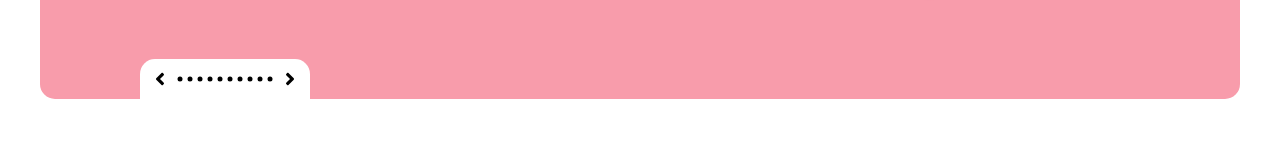
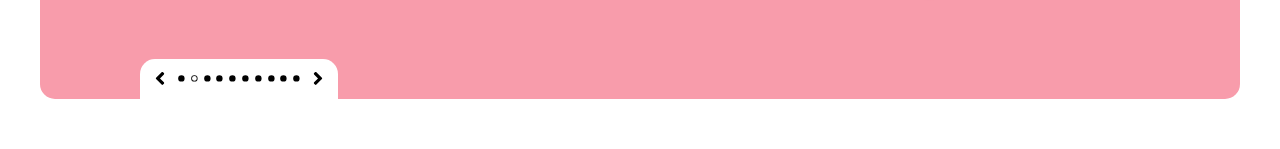
Before and after one commit to marabtw/eCommerse, a React (Create React App) app: page / in a window 1280 px wide. Shown: the part 778-927 px from the top of the page. Built offline with nearby package versions, Linux system fonts and the light colour scheme.

Commit message:
Add slider functionality and style adjustments

```diff
--- a/src/components/slider/mainSlider/MainSlider.module.scss
+++ b/src/components/slider/mainSlider/MainSlider.module.scss
@@ -1,18 +1,29 @@
 @import "../../../assets/styles/variables";
 
 .slider {
-  width: 100%;
+  max-width: 100%;
   min-height: 95vh;
   border-bottom-left-radius: $appSliderBorderRadiusBottom;
   border-bottom-right-radius: $appSliderBorderRadiusBottom;
   overflow: hidden;
   margin-bottom: 100px;
+  position: relative;
+
+	.slider__content{
+		position: absolute;
+		top: 0;
+		left: 0;
+		width: 100%;
+    height: 100%;
+		overflow: hidden;
+	}
 
   .slider__container {
     width: 100%;
-    height: 95vh;
-    position: relative;
+    height: 100%;
     display: flex;
+		transition: translate .9s ease-in-out;
+  }
 
   .slider__controllTool {
     position: absolute;
@@ -22,28 +33,43 @@
     padding: 10px 10px;
     bottom: 0;
     left: 100px;
-			z-index: 1;
+    z-index: 10;
     display: flex;
     align-items: center;
     justify-content: center;
     border-top-right-radius: 15px;
     border-top-left-radius: 15px;
 
+		button{
+			background: none;
+			border: none;
+			display: flex;
+			justify-content: center;
+			align-items: center;
+			cursor: pointer;
+			outline: none;
+			transition: scale .1s ease-in;
+		}
+
     .slider__controllTool_left,
-			.slider__controllTool_rigth{
+    .slider__controllTool_rigth {
       width: 20px;
       height: 20px;
-				cursor: pointer;
+			font-size: 1.3rem;
+			&:focus{
+				scale: 1.4;
+			}
     }
 
-			.controllTool__items{
+    .controllTool__items {
       display: flex;
       align-items: center;
       justify-content: center;
       margin: 0 5px;
-				&>*{
-					width: 10px;
-					cursor: pointer;
+			button{
+				font-size: .8rem;
+				&:focus{
+					scale: 1.5;
 				}
 			}
     }
--- a/src/components/slider/mainSlider/mainSlider.jsx
+++ b/src/components/slider/mainSlider/mainSlider.jsx
@@ -1,33 +1,94 @@
-import React, { useState } from "react"
+import React, { useState, useEffect } from "react"
 import styles from "./MainSlider.module.scss"
-import Slide1 from "../slides/slide1/Slide"
-import { DotIcon } from "../../ui/icons/icons"
+import Slide from "../slides/slide1/Slide"
+import { DotIcon, SelectedDotIcon } from "../../ui/icons/icons"
 
 import { LeftDirectionIcon, RightDirectionIcon } from "../../ui/icons/icons"
 
 const MainSlider = () => {
   const [slideAmound, setSlideAmound] = useState(10)
+  const [currentSlideIndex, setCurrentSlideIndex] = useState(0)
+  const [autoPlay, setAutoPlay] = useState(true)
+
+  useEffect(() => {
+    let intervalId
+
+    const play = () => {
+      intervalId = setInterval(() => {
+        showNextSlide()
+      }, 4000)
+    }
+
+    const stop = () => {
+      clearInterval(intervalId)
+    }
+
+    if (autoPlay) {
+      play()
+    } else {
+      stop()
+    }
+
+    return () => {
+      stop()
+    }
+  }, [autoPlay,currentSlideIndex])
 
   const slideNumbers = Array.from(
     { length: slideAmound },
     (_, index) => index + 1
   )
 
+  const showNextSlide = () => {
+    if (currentSlideIndex === slideAmound - 1) return setCurrentSlideIndex(0)
+    setCurrentSlideIndex(currentSlideIndex + 1)
+  }
+  const showPrevSlide = () => {
+    if (currentSlideIndex === 0) return setCurrentSlideIndex(slideAmound - 1)
+    setCurrentSlideIndex(currentSlideIndex - 1)
+  }
+
   return (
     <div className={styles.slider}>
-      <div className={styles.slider__container}>
-        {slideNumbers.map((slideNumber) => (
-          <Slide1 key={slideNumber} />
-        ))}
-        <div className={styles.slider__controllTool}>
-          <LeftDirectionIcon className={styles.slider__controllTool_left}/>
-          <div className={styles.controllTool__items}>
-            {slideNumbers.map((slideNumber, index) => (
-              <DotIcon key={index} />
-            ))}
-          </div>
-          <RightDirectionIcon className={styles.slider__controllTool_rigth}/>
+      <div className={styles.slider__content}>
+        <div
+          className={styles.slider__container}
+          style={{ translate: `${-100 * currentSlideIndex}%` }}
+        >
+          {slideNumbers.map((slideNumber, index) => (
+            <Slide
+              key={slideNumber}
+              tabIndexStatus={currentSlideIndex !== index && -1}
+            />
+          ))}
         </div>
+      </div>
+      <div className={styles.slider__controllTool}>
+        <button
+          onClick={() => showPrevSlide()}
+          className={styles.slider__controllTool_left}
+        >
+          <LeftDirectionIcon />
+        </button>
+        <div className={styles.controllTool__items}>
+          {slideNumbers.map((slideNumber, index) =>
+            currentSlideIndex === index ? (
+              <button key={index} onClick={() => setCurrentSlideIndex(index)}>
+                <SelectedDotIcon />
+              </button>
+            ) : (
+              <button key={index} onClick={() => setCurrentSlideIndex(index)}>
+                <DotIcon />
+              </button>
+            )
+          )}
+        </div>
+        <button
+          onClick={() => showNextSlide()}
+          className={styles.slider__controllTool_rigth}
+        >
+          <RightDirectionIcon />
+        </button>
       </div>
     </div>
   )
--- a/src/components/slider/slides/slide1/Slide.jsx
+++ b/src/components/slider/slides/slide1/Slide.jsx
@@ -5,7 +5,7 @@ import Button from "../../../ui/button/Button"
 import Description from "../../../ui/heading/Description"
 import sliderImg from "../../../../assets/images/slider-img.png"
 
-const Slide1 = () => {
+const Slide = ({tabIndexStatus}) => {
   return (
     <div className={`${styles.slide}`}>
       <div className={`${styles.slide__column}`}>
@@ -16,7 +16,7 @@ const Slide1 = () => {
               "Sequi perspiciatis nulla reiciendis, rem, tenetur impedit, eveniet non necessitatibus error distinctio mollitia suscipit. Nostrum fugit doloribus consequatur distinctio esse, possimus maiores aliquid repellat beatae cum, perspiciatis enim, accusantium perferendis."
             }
           />
-          <Button text="contact us" color="red" uppercase={true} />
+          <Button text="contact us" color="red" uppercase={true} tabIndexStatus={tabIndexStatus}/>
         </div>
       </div>
 
@@ -27,4 +27,4 @@ const Slide1 = () => {
   )
 }
 
-export default Slide1
+export default Slide
--- a/src/components/slider/slides/slide1/Slide.module.scss
+++ b/src/components/slider/slides/slide1/Slide.module.scss
@@ -6,7 +6,9 @@
   height: 100%;
   display: flex;
   padding: 0 100px;
-	min-width: 100%;
+	// min-width: 100%;
+	flex-shrink: 0;
+	flex-grow: 0;
 
   .slide__column {
     display: flex;
--- a/src/components/ui/button/Button.jsx
+++ b/src/components/ui/button/Button.jsx
@@ -1,12 +1,19 @@
 import React from "react"
 import styles from "../../../assets/styles/Button.module.scss"
 
-const Button = ({ text = "button", color = "default", uppercase = false }) => {
+const Button = ({
+  text = "button",
+  color = "default",
+  uppercase = false,
+  tabIndexStatus,
+}) => {
+	console.log(tabIndexStatus)
   return (
     <button
       className={`${styles.button} ${styles[`button_${color}`]} ${
         uppercase && "uppercase"
       }`}
+      tabIndex={tabIndexStatus && tabIndexStatus}
     >
       {text}
     </button>
--- a/src/components/ui/icons/icons.jsx
+++ b/src/components/ui/icons/icons.jsx
@@ -6,14 +6,14 @@ import {
   FaAngleLeft,
   FaAngleRight,
   FaSearch,
-	FaUser,
-	FaQuoteLeft,
+  FaUser,
+  FaQuoteLeft,
 } from "react-icons/fa"
 import { FaLocationDot } from "react-icons/fa6"
 import { IoCall } from "react-icons/io5"
 import { MdEmail } from "react-icons/md"
 import { IoMdCart } from "react-icons/io"
-import { GoDotFill } from "react-icons/go";
+import { GoDotFill, GoDot } from "react-icons/go"
 
 export {
   FaFacebookF as FacebookIcon,
@@ -27,7 +27,8 @@ export {
   MdEmail as MainIcon,
   IoMdCart as CartIcon,
   FaSearch as SearchIcon,
-	FaUser as UserIcon,
-	FaQuoteLeft as QuoteLeftIcon,
-	GoDotFill as DotIcon,
+  FaUser as UserIcon,
+  FaQuoteLeft as QuoteLeftIcon,
+  GoDotFill as DotIcon,
+  GoDot as SelectedDotIcon,
 }
```
Also changed, not shown: src/pages/shop/Shop.jsx (added, +12 -0 lines), src/pages/shop/Shop.module.scss (added). Lines whose indentation alone changed are shown as unchanged.
